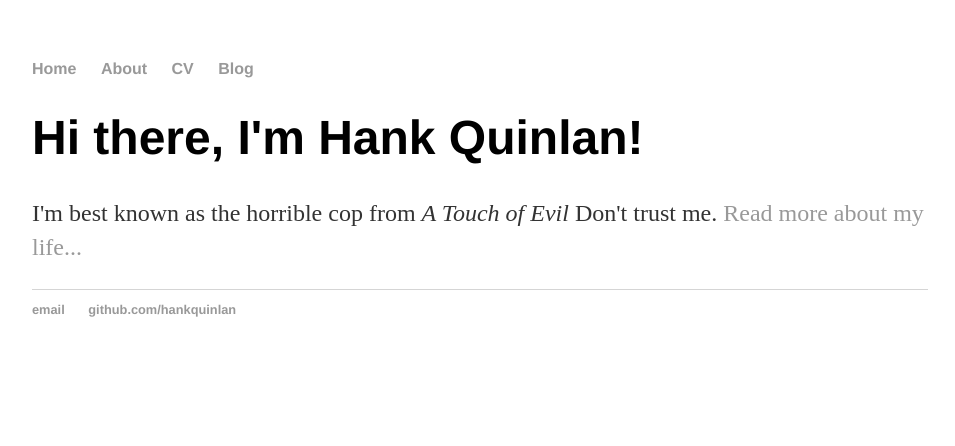
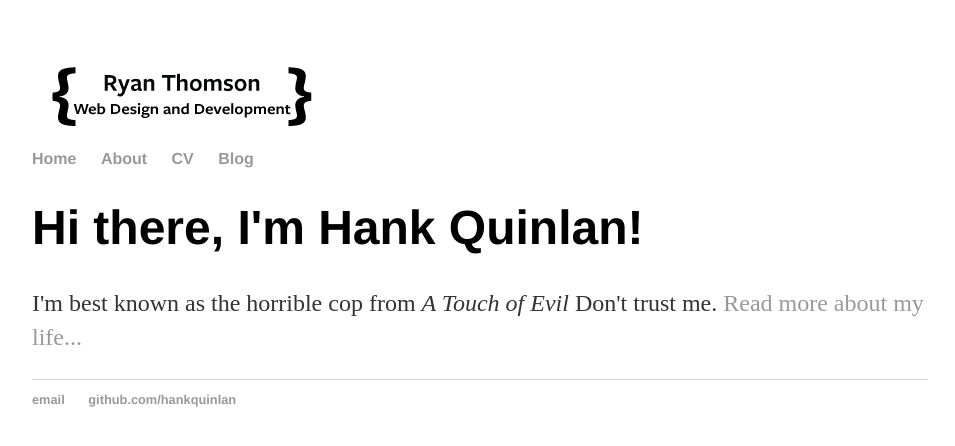
Before and after one commit to rdthomson/portfolio, a Jekyll site: the page built from index.html, in a window 1280 px wide. Shown: the top 446 px of the page, without its empty margins (160-1115 px from the left). Built offline with Jekyll 4.4.1, drawn with Linux system fonts in a browser that asks for light colours.

Commit message:
Added logo to default layout.

```diff
--- a/_layouts/default.html
+++ b/_layouts/default.html
@@ -6,6 +6,7 @@
 			<link rel="stylesheet" type="text/css" href="/css/main.css">
 		</head>
 		<body>
+			<a href='/'><img id='logo' src="assets/Website_Logo.png" alt="Website Logo"></a>
 			<nav>
 	    		<ul>
 	        		<li><a href="/">Home</a></li>
```
